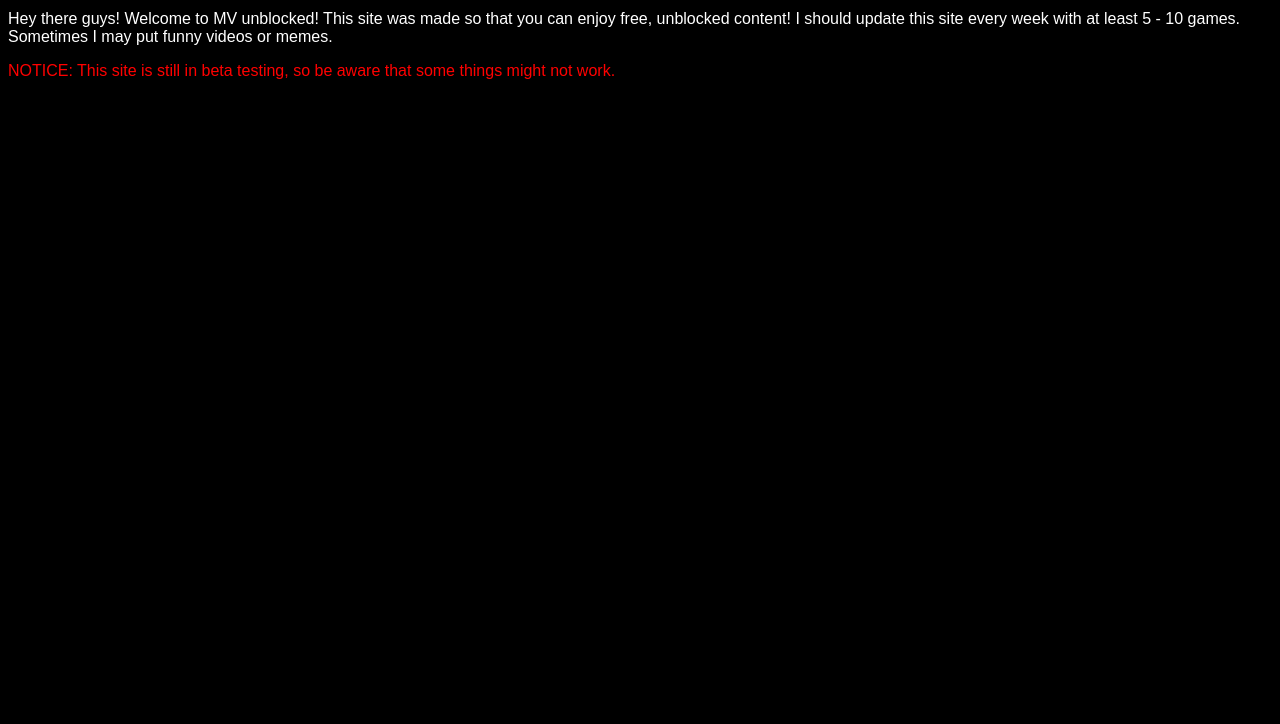
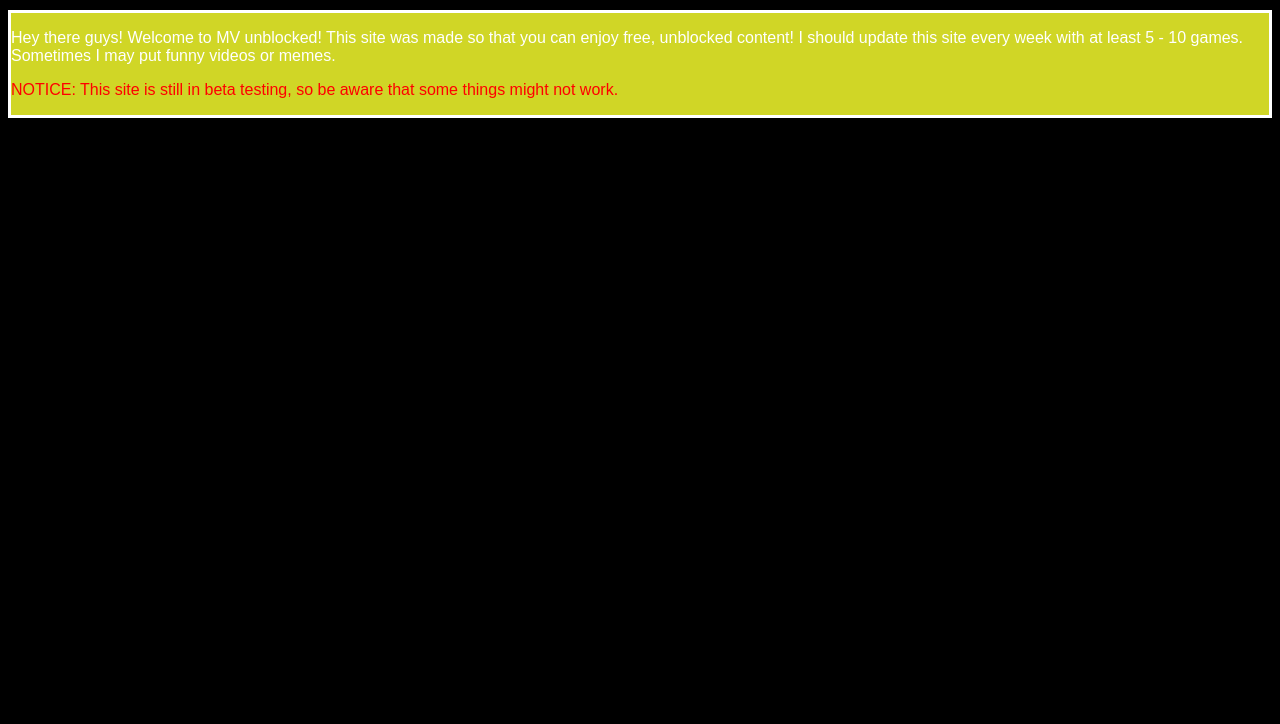
Before and after one commit to NeonK/mvunblocked, a plain HTML site: page index.html in a window 1280 px wide. Shown: the part 76-800 px from the top of the page. Drawn offline with Linux system fonts and the light colour scheme.

Commit message:
Update style.css

```diff
--- a/style.css
+++ b/style.css
@@ -11,3 +11,7 @@ body {
 p {
   color: white;
 }
+#div0 {
+  background-color: #d0d626;
+  border: 3px solid white;
+}
```
